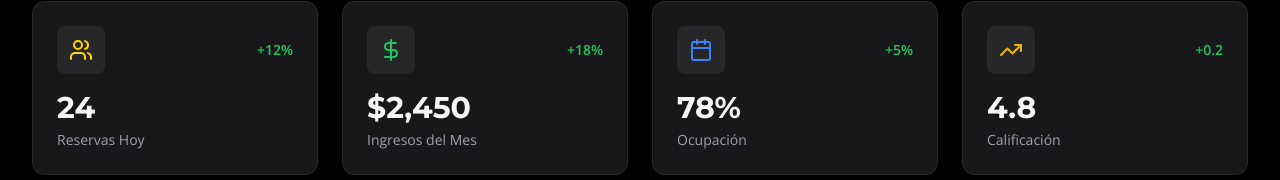
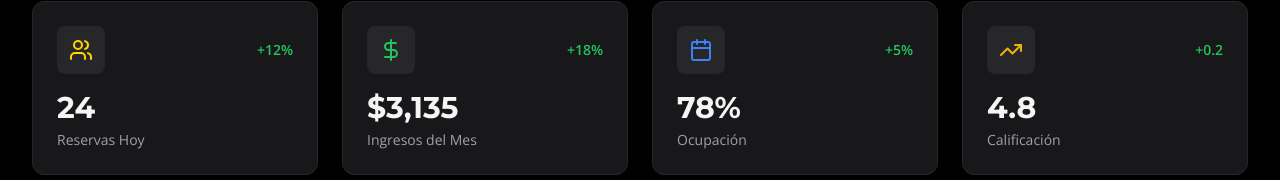
Before and after one commit to guillermodep/gymbro, a React (Vite) app: page /gimnasio/dashboard in a window 1280 px wide. Shown: the part 219-399 px from the top of the page. Built offline with nearby package versions, Linux system fonts and the light colour scheme.

Commit message:
Fix: sync revenue value between dashboard card and modal (,135)

```diff
--- a/src/pages/gimnasio/GymDashboard.jsx
+++ b/src/pages/gimnasio/GymDashboard.jsx
@@ -14,7 +14,7 @@ const GymDashboard = () => {
   // Mock data
   const stats = [
     { icon: Users, label: 'Reservas Hoy', value: '24', change: '+12%', color: 'text-primary' },
-    { icon: DollarSign, label: 'Ingresos del Mes', value: '$2,450', change: '+18%', color: 'text-green-500' },
+    { icon: DollarSign, label: 'Ingresos del Mes', value: '$3,135', change: '+18%', color: 'text-green-500' },
     { icon: Calendar, label: 'Ocupación', value: '78%', change: '+5%', color: 'text-blue-500' },
     { icon: TrendingUp, label: 'Calificación', value: '4.8', change: '+0.2', color: 'text-yellow-500' }
   ]
```
